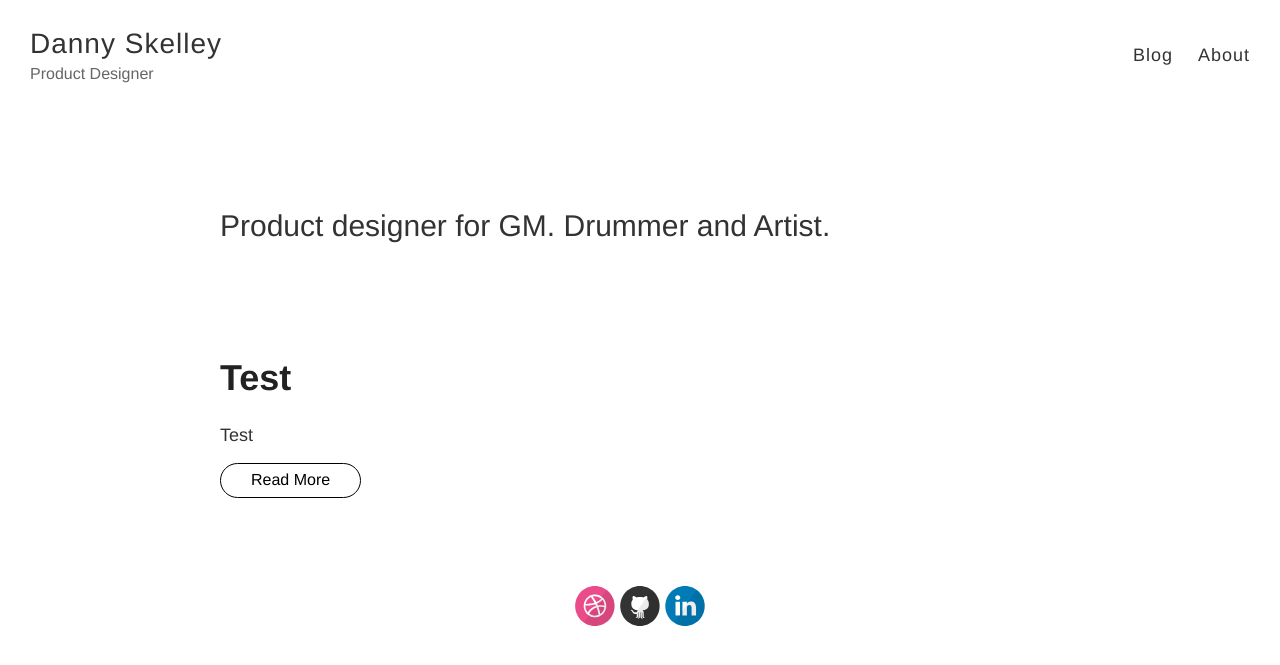
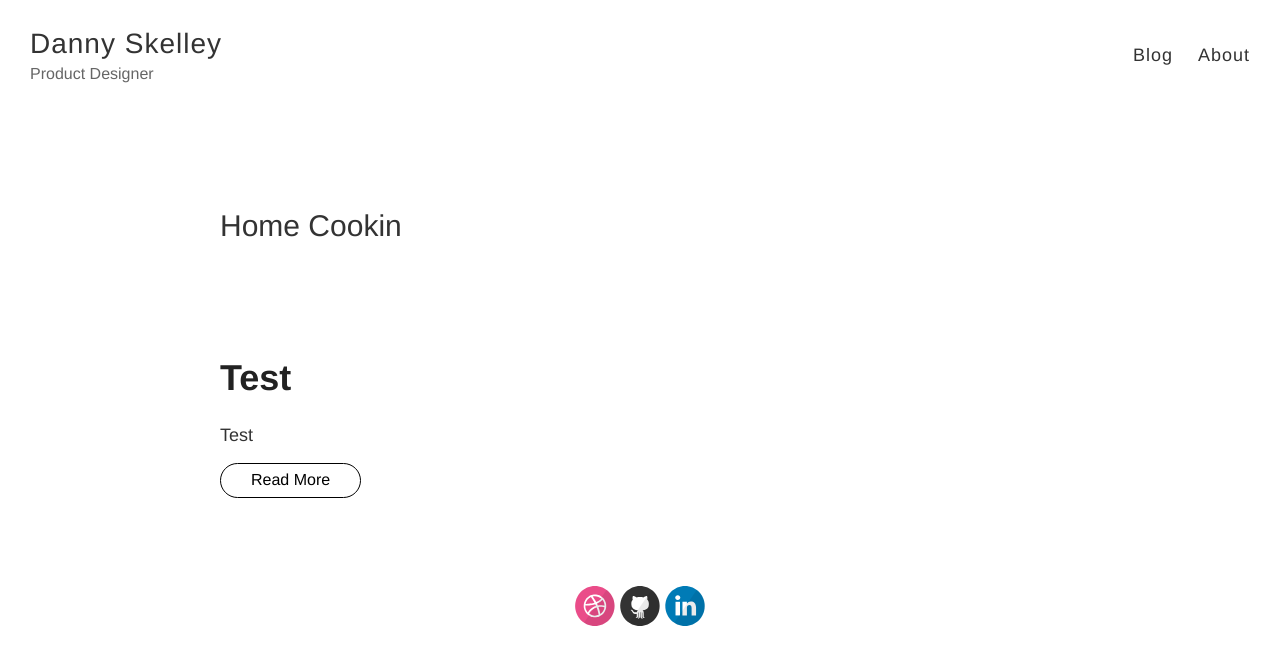
Before and after one commit to skelleyboy/cookin, a Jekyll site: the page built from index.html, in a window 1280 px wide. Shown: the top 665 px of the page. Built offline with Jekyll 4.4.1, drawn with Linux system fonts in a browser that asks for light colours.

Commit message:
Update from Forestry.io skelleyboy updated index.html

```diff
--- a/index.html
+++ b/index.html
@@ -3,7 +3,7 @@ layout: default
 
 ---
 <div class="blurb">
-  Product designer for GM. Drummer and Artist.
+  Home Cookin
 </div>
 <div class="posts">
   {% for post in site.posts %}
```
